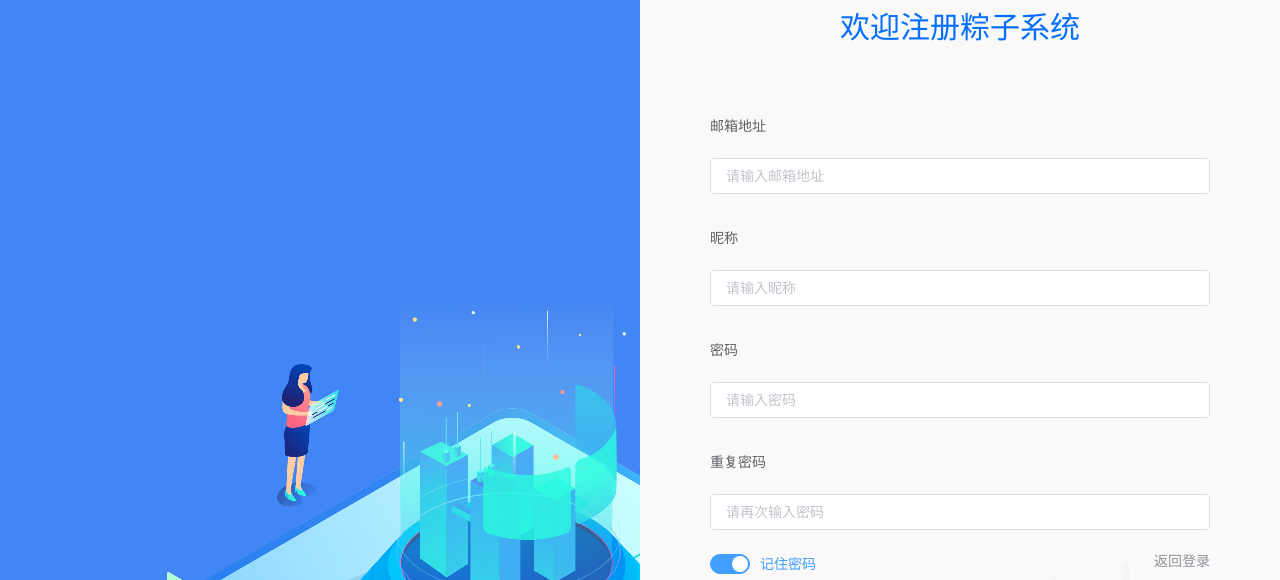
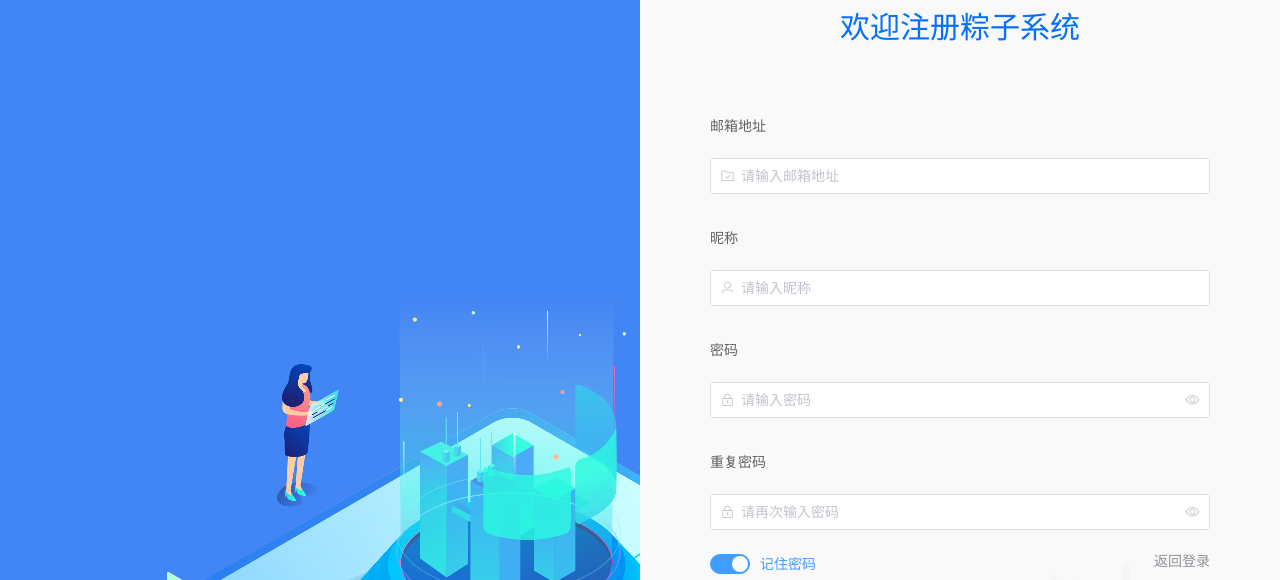
Before and after one commit to GrowTheBeans/Vue3-Json-From, a Vue app: page /signup in a window 1280 px wide. Shown: the top 580 px of the page. Built offline with nearby package versions, Linux system fonts and the light colour scheme; a small style sheet from the web is missing.

Commit message:
fix: 修复输入框图标

```diff
--- a/src/views/Login.vue
+++ b/src/views/Login.vue
@@ -15,7 +15,8 @@
         </el-form-item>
         <el-form-item label="密码" prop="checkPass">
           <el-input
-            prefix-icon="el-icon-view"
+            prefix-icon="el-icon-lock"
+            suffix-icon="el-icon-view"
             size="medium"
             type="password"
             placeholder="请输入密码"
@@ -110,7 +111,7 @@ export default defineComponent({
       cursor: pointer;
       font-size: 12px;
       transform: rotate(-45deg);
-      background-color: #ebebeb;
+      background-color: rgba(0, 0, 0, 0.02);
     }
   }
 }
--- a/src/views/Signup.vue
+++ b/src/views/Signup.vue
@@ -5,16 +5,16 @@
       <h3>欢迎注册粽子系统</h3>
       <el-form label-position="top">
         <el-form-item label="邮箱地址">
-          <el-input size="medium" placeholder="请输入邮箱地址"></el-input>
+          <el-input prefix-icon="el-icon-folder-checked" size="medium" placeholder="请输入邮箱地址"></el-input>
         </el-form-item>
         <el-form-item label="昵称">
-          <el-input size="medium" placeholder="请输入昵称"></el-input>
+          <el-input prefix-icon="el-icon-user" size="medium" placeholder="请输入昵称"></el-input>
         </el-form-item>
         <el-form-item label="密码">
-          <el-input size="medium" placeholder="请输入密码"></el-input>
+          <el-input prefix-icon="el-icon-lock" suffix-icon="el-icon-view" size="medium" placeholder="请输入密码"></el-input>
         </el-form-item>
         <el-form-item label="重复密码">
-          <el-input size="medium" placeholder="请再次输入密码"></el-input>
+          <el-input prefix-icon="el-icon-lock" suffix-icon="el-icon-view" size="medium" placeholder="请再次输入密码"></el-input>
         </el-form-item>
         <el-row :gutter="20">
           <el-col :span="12">
```
